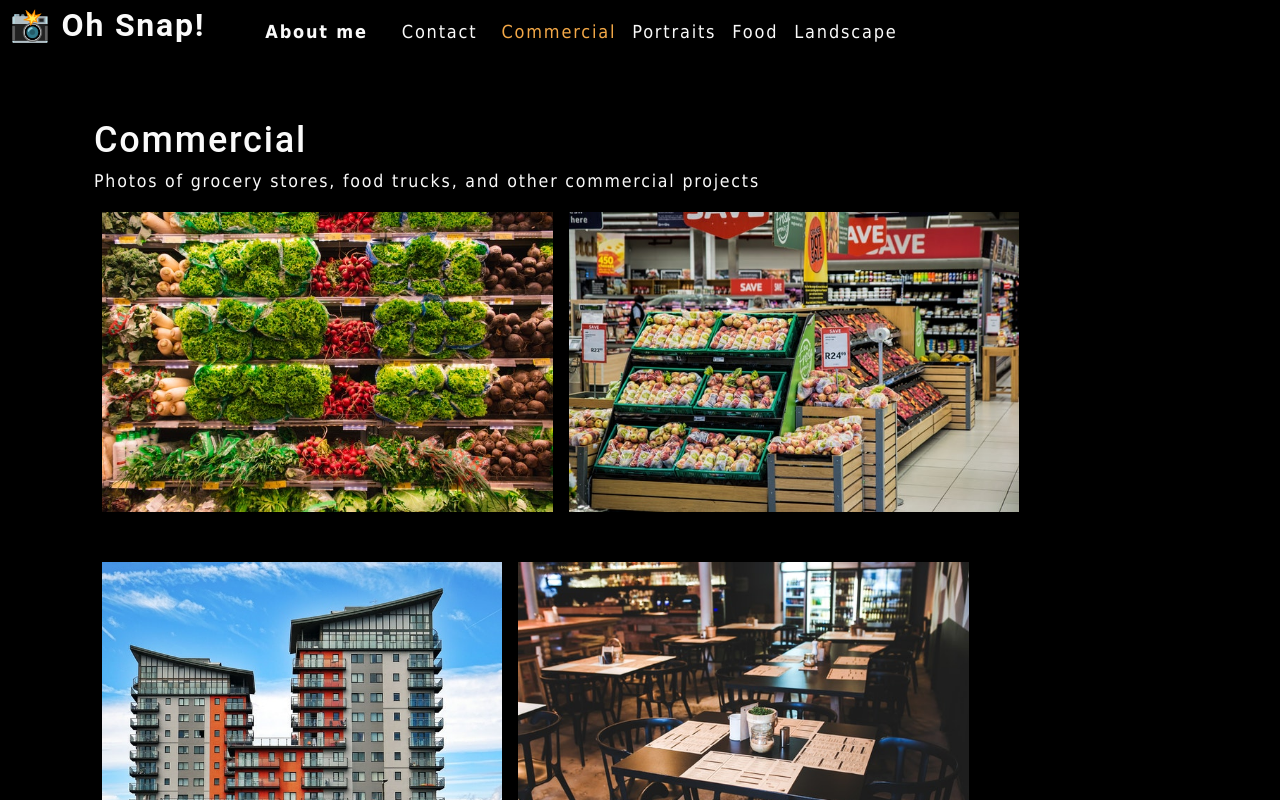
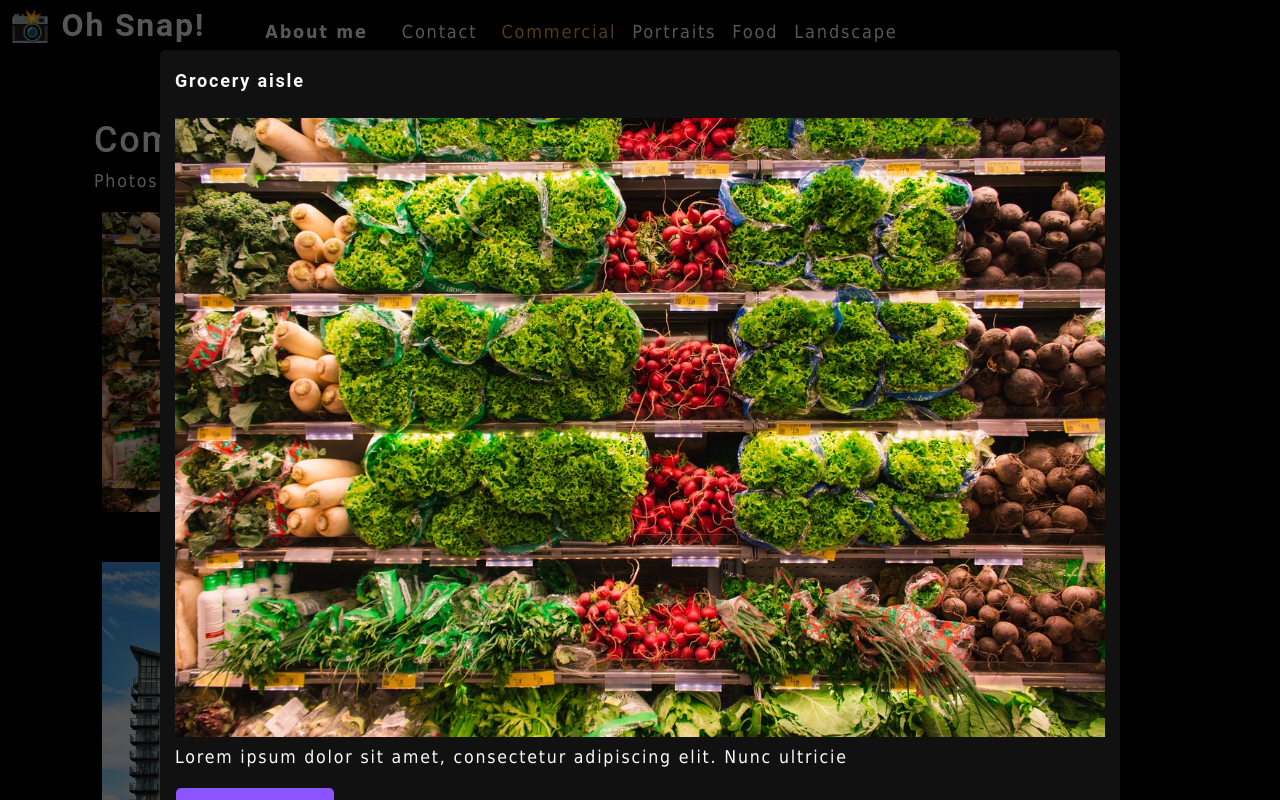
Before and after one commit to amaragh/photo-port, a React (Create React App) app: page / in a window 1280 px wide. Both pictures are taken after a click on the picture 327 px from the left and 361 px from the top of the page. Shown: the top 800 px of the page. Built offline with nearby package versions, Linux system fonts and the light colour scheme.

Commit message:
create modal and conditionally render

```diff
--- /dev/null
+++ b/src/components/Modal/index.js
@@ -0,0 +1,19 @@
+import React from "react";
+
+function Modal({ currentPhoto }) {
+    const { name, category, description, index } = currentPhoto;
+    return (
+        <div className="modalBackdrop">
+            <div className="modalContainer">
+                <h3 className="modalTitle">{name}</h3>
+                <img src={require(`../../assets/large/${category}/${index}.jpg`)} alt="current category" />
+                <p>{description}</p>
+                <button type="button">
+                    Close this modal
+                </button>
+            </div>
+        </div>
+    )
+}
+
+export default Modal;
--- a/src/components/PhotoList/index.js
+++ b/src/components/PhotoList/index.js
@@ -1,7 +1,9 @@
 import React, { useState } from 'react';
+import Modal from '../Modal';
 
 const PhotoList = ({ category }) => {
 
+    const [isModalOpen, setIsModalOpen] = useState(false);
     const [photos] = useState([
         {
             name: 'Grocery aisle',
@@ -101,15 +103,22 @@
     ]);
 
     const currentPhotos = photos.filter((photo) => photo.category === category);
+    const [currentPhoto, setCurrentPhoto] = useState();
+    const toggleModal = (image, i) => {
+        setCurrentPhoto({ ...image, index: i });
+        setIsModalOpen(true);
+    }
 
     return (
         <div>
+            {isModalOpen && <Modal currentPhoto={currentPhoto} />}
             <div className="flex-row">
                 {currentPhotos.map((image, i) => (
                     <img
                         src={require(`../../assets/small/${category}/${i}.jpg`)}
                         alt={image.name}
                         className="img-thumbnail mx-1"
+                        onClick={() => { toggleModal(image, i) }}
                         key={image.name}
                     />
                 ))}
```
